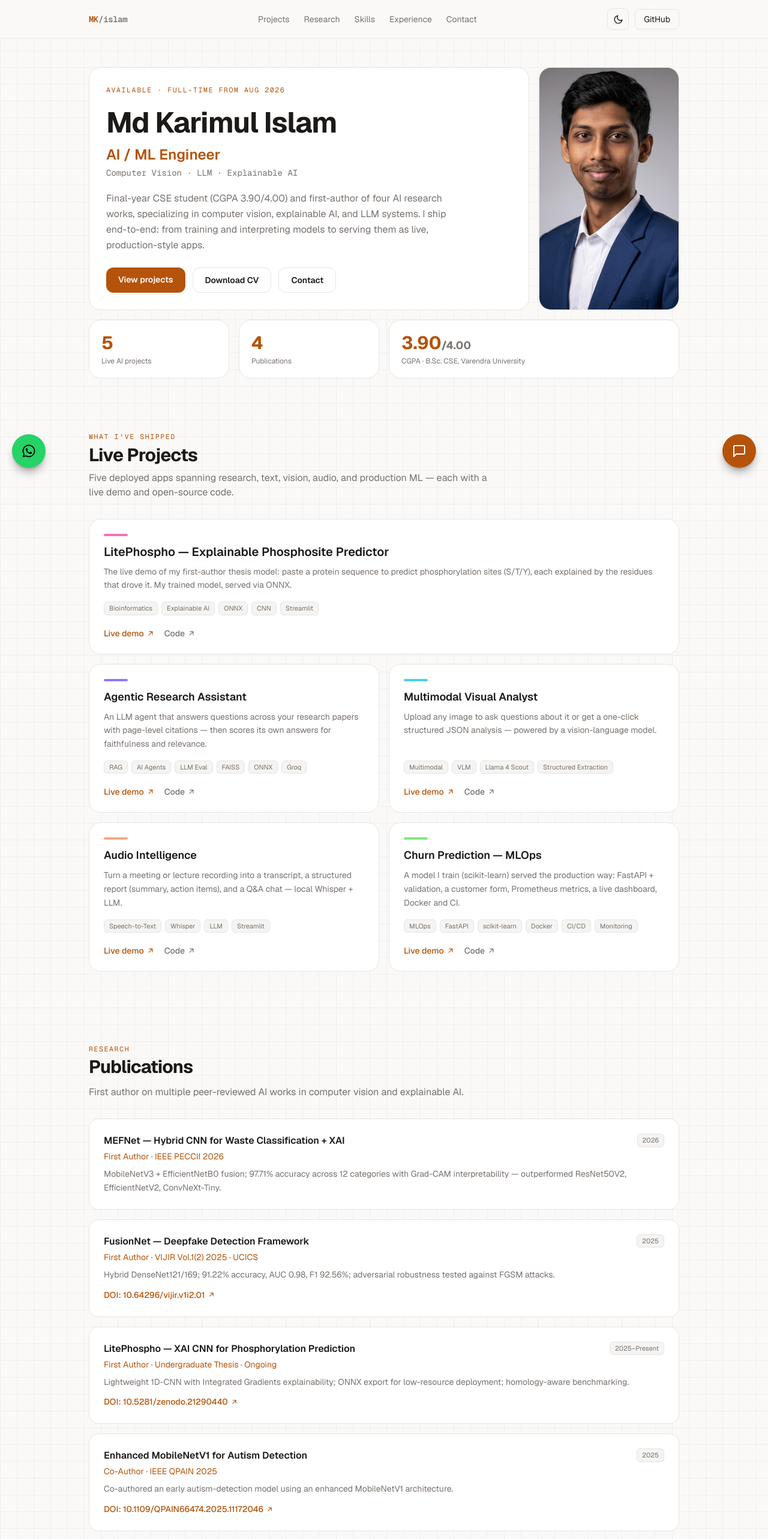
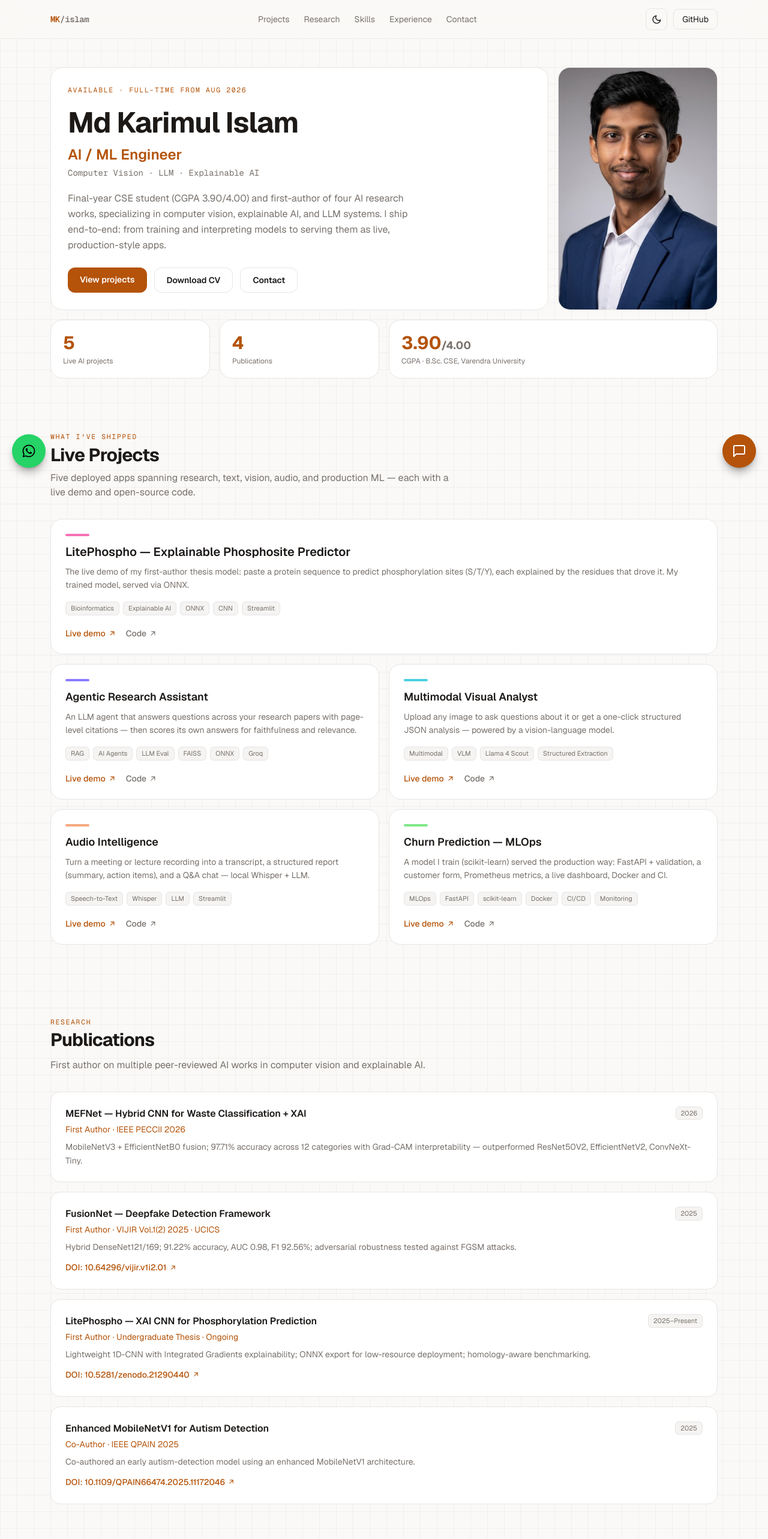
Before and after one commit to karimulislambd/portfolio, a Next.js app: page / in a window 1280 px wide. Shown: the top 2566 px of the page at 60% size. Built offline with nearby package versions, Linux system fonts and the light colour scheme.

Commit message:
style: widen layout; chore: remove local editor configuration files
- Containers max-w-5xl -> max-w-6xl (less dead space on wide screens)
- Remove local editor configuration files

```diff
--- a/components/Footer.tsx
+++ b/components/Footer.tsx
@@ -3,7 +3,7 @@ import { profile } from "@/lib/data";
 export default function Footer() {
   return (
     <footer className="mt-8 border-t border-border">
-      <div className="mx-auto flex max-w-5xl flex-col items-center justify-between gap-3 px-5 py-8 text-sm text-muted sm:flex-row">
+      <div className="mx-auto flex max-w-6xl flex-col items-center justify-between gap-3 px-5 py-8 text-sm text-muted sm:flex-row">
         <p>© {new Date().getFullYear()} {profile.name}</p>
         <div className="flex gap-5">
           <a href={profile.github} target="_blank" rel="noreferrer" className="hover:text-foreground">
--- a/components/Hero.tsx
+++ b/components/Hero.tsx
@@ -3,7 +3,7 @@ import { profile } from "@/lib/data";
 
 export default function Hero() {
   return (
-    <section id="top" className="mx-auto max-w-5xl px-5 pb-8 pt-28">
+    <section id="top" className="mx-auto max-w-6xl px-5 pb-8 pt-28">
       {/* Bento grid: intro + photo + stats + availability */}
       <div className="grid grid-cols-2 gap-4 sm:grid-cols-4 sm:grid-rows-[auto_auto]">
         {/* Intro tile */}
--- a/components/Nav.tsx
+++ b/components/Nav.tsx
@@ -17,7 +17,7 @@ export default function Nav() {
 
   return (
     <header className="fixed top-0 inset-x-0 z-40 border-b border-border/70 bg-background/80 backdrop-blur-md">
-      <nav className="mx-auto flex max-w-5xl items-center justify-between px-5 py-3.5">
+      <nav className="mx-auto flex max-w-6xl items-center justify-between px-5 py-3.5">
         <a href="#top" className="font-mono text-sm font-semibold tracking-tight" onClick={() => setOpen(false)}>
           <span className="accent-text">MK</span>
           <span className="text-muted">/islam</span>
--- a/components/Projects.tsx
+++ b/components/Projects.tsx
@@ -37,7 +37,7 @@ function Card({ p, featured }: { p: (typeof projects)[number]; featured?: boolea
 
 export default function Projects() {
   return (
-    <section id="projects" className="mx-auto max-w-5xl scroll-mt-20 px-5 py-14">
+    <section id="projects" className="mx-auto max-w-6xl scroll-mt-20 px-5 py-14">
       <p className="eyebrow mb-1">What I've shipped</p>
       <h2 className="mb-2 text-2xl font-bold tracking-tight sm:text-3xl">Live Projects</h2>
       <p className="mb-8 max-w-2xl text-muted">
--- a/components/Section.tsx
+++ b/components/Section.tsx
@@ -12,7 +12,7 @@ export default function Section({
   children: ReactNode;
 }) {
   return (
-    <section id={id} className="mx-auto max-w-5xl scroll-mt-20 px-5 py-16">
+    <section id={id} className="mx-auto max-w-6xl scroll-mt-20 px-5 py-16">
       <p className="eyebrow mb-1">{eyebrow}</p>
       <h2 className="mb-8 text-2xl font-bold tracking-tight sm:text-3xl">{title}</h2>
       {children}
```
Also changed, not shown: 1 other file (tests, documents, lock files or other folders).
